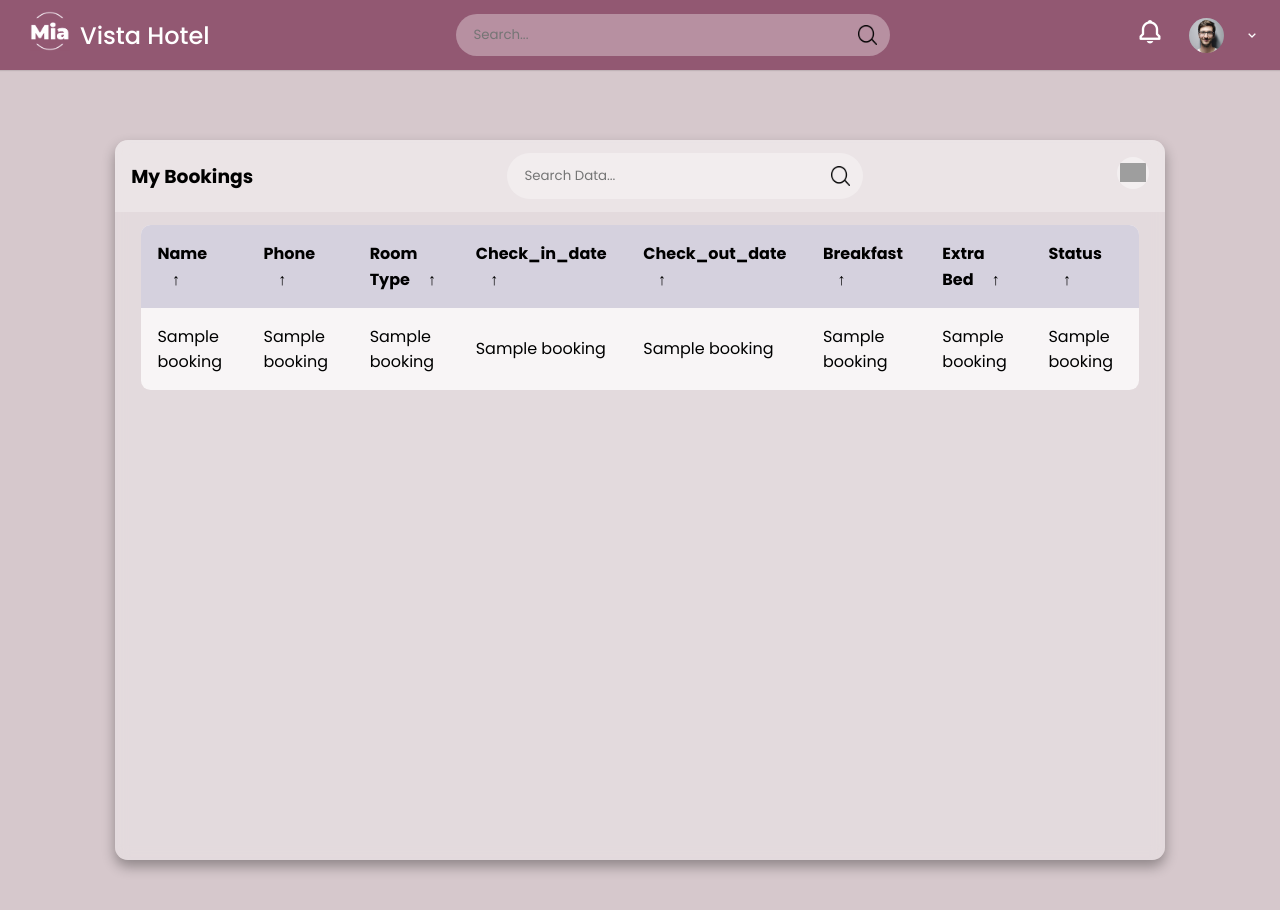
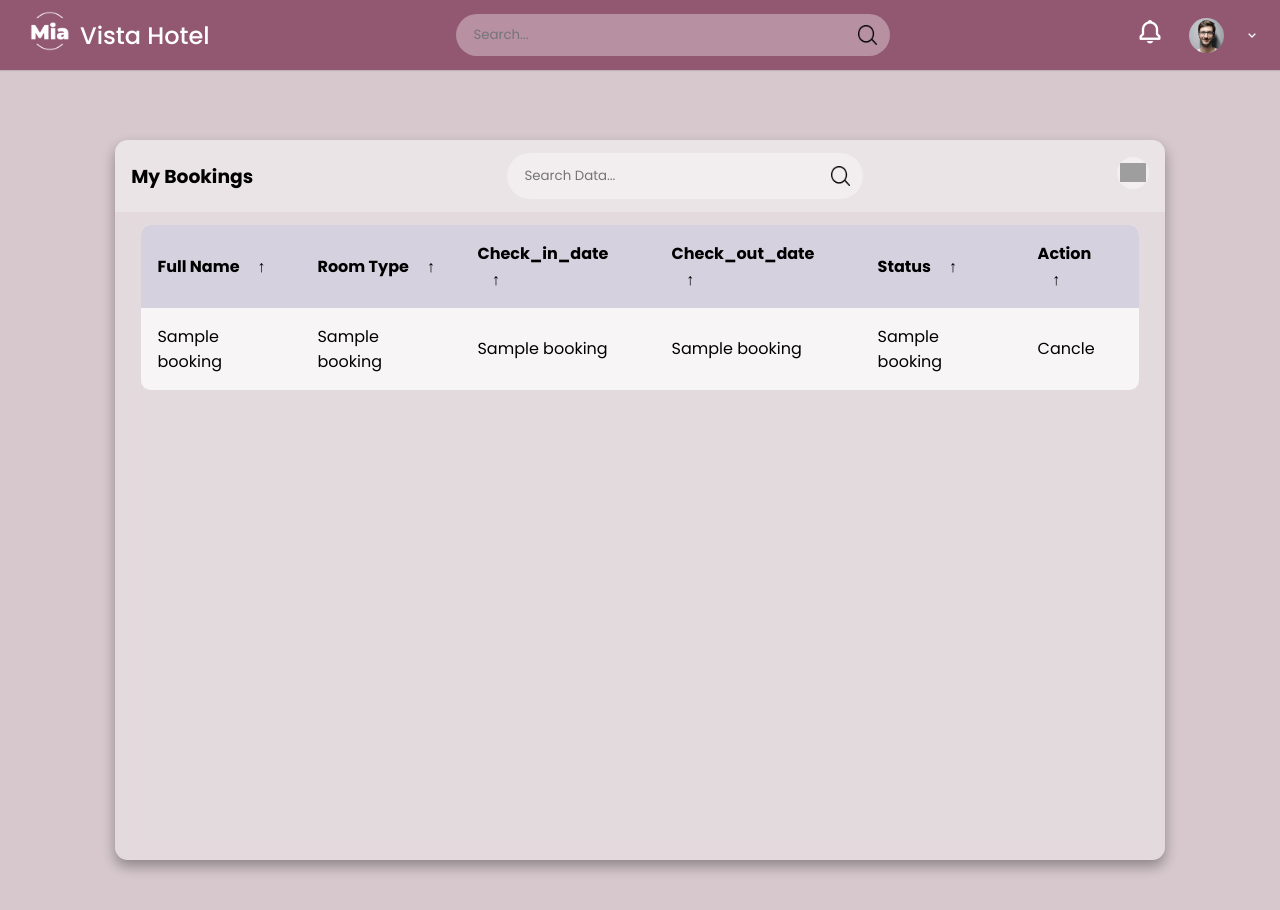
Before and after one commit to MiaTian1024/Hotel-Management-System, a Flask app: template project/templates/bookings.html in a window 1280 px wide. Run offline with Flask 3, Linux system fonts and the light colour scheme; the template is opened without the code that fills it: most values are stand-ins (such as "Sample title", 1, 10 or a date in 2020); parts of the project's set-up code (start-up, migrations or seed data) failed here and were passed over; some libraries are stand-ins or nearby versions; grey boxes are pictures that could not be loaded.

Commit message:
confirm payment and display booking info

```diff
--- a/project/queries.py
+++ b/project/queries.py
@@ -41,7 +41,7 @@ def addBooking():
     return query
 
 def bookingInfo():
-    query=('select * from Bookings where user_id=%s;')
+    query=('select * from Bookings join RoomTypes on Bookings.room_type_id = RoomTypes.type_id where user_id=%s order by booking_id desc;')
     return query
 
 def bookingBill():
@@ -55,3 +55,7 @@ def billInfo():
           join RoomTypes on Bookings.room_type_id = RoomTypes.type_id where booking_id=%s;
     ''')
     return query
+
+def billConfirm():
+    query=('update Bookings set status = "Confirmed" where booking_id=%s;')
+    return query
--- a/project/static/js/bookings.js
+++ b/project/static/js/bookings.js
@@ -200,3 +200,7 @@ const downloadFile = function (data, fileType, fileName = '') {
     a.click();
     a.remove();
 }
+
+function closePopup() {
+    document.querySelector('.overlay_popup').style.display = 'none';
+}
--- a/project/templates/bill.html
+++ b/project/templates/bill.html
@@ -54,9 +54,9 @@
        </div>
     </section>
     <div class="bill-button">
-     <form method="POST" action="/newBooking">
-        <input type="hidden" name="bookingId" value="" />
-        <a type="submit" href="/newBooking?">Continue To Payment</a>
+     <form method="POST" action="/bookings">
+        <input type="hidden" name="bookingId" value="{{billInfo[0]}}" />
+        <button type="submit">Continue To Payment</button>
      </form>
     </div>
 </main>
--- a/project/templates/bookings.html
+++ b/project/templates/bookings.html
@@ -3,8 +3,18 @@
 {% block content %}
 {% include "navbar.html" %}
 
+{% if msg  %}
+  <div class="overlay_popup">
+      <div class="popup">
+          <i class='bx bx-check-circle'></i>
+          <h2>Completed</h2>
+          <p>{{ msg }}</p>
+          <button onclick="closePopup()">Close</button>
+      </div>
+  </div>
+{% endif %}
+
 <div class="wrapper">
-
 <main class="table">
     <section class="table__header">
         <h1>My Bookings</h1>
@@ -28,27 +38,24 @@
         <table>
             <thead>
                 <tr>
-                    <th> Name <span class="icon-arrow">&UpArrow;</span></th>
-                    <th> Phone <span class="icon-arrow">&UpArrow;</span></th>
+                    <th> Full Name <span class="icon-arrow">&UpArrow;</span></th>
                     <th> Room Type <span class="icon-arrow">&UpArrow;</span></th>
                     <th> check_in_date <span class="icon-arrow">&UpArrow;</span></th>
                     <th> check_out_date <span class="icon-arrow">&UpArrow;</span></th>
-                    <th> Breakfast <span class="icon-arrow">&UpArrow;</span></th>
-                    <th> Extra Bed <span class="icon-arrow">&UpArrow;</span></th>
                     <th> Status <span class="icon-arrow">&UpArrow;</span></th>
+                    <th> Action <span class="icon-arrow">&UpArrow;</span></th>
+
                 </tr>
             </thead>
             <tbody>
                 {% for booking in bookingInfo %}
                 <tr>
                     <td> {{booking[2]}} </td>
-                    <td> {{booking[3]}} </td>
-                    <td> {{booking[4]}} </td>
+                    <td> {{booking[11]}} </td>
                     <td> {{booking[5]}} </td>
                     <td> {{booking[6]}} </td>
-                    <td> {{booking[7]}} </td>
-                    <td> {{booking[8]}} </td>
                     <td> {{booking[9]}} </td>
+                    <td> Cancle </td>
                 </tr>
                 {% endfor %}
             </tbody>
```
Also changed, not shown: project/routes.py (+25 -14 lines).
